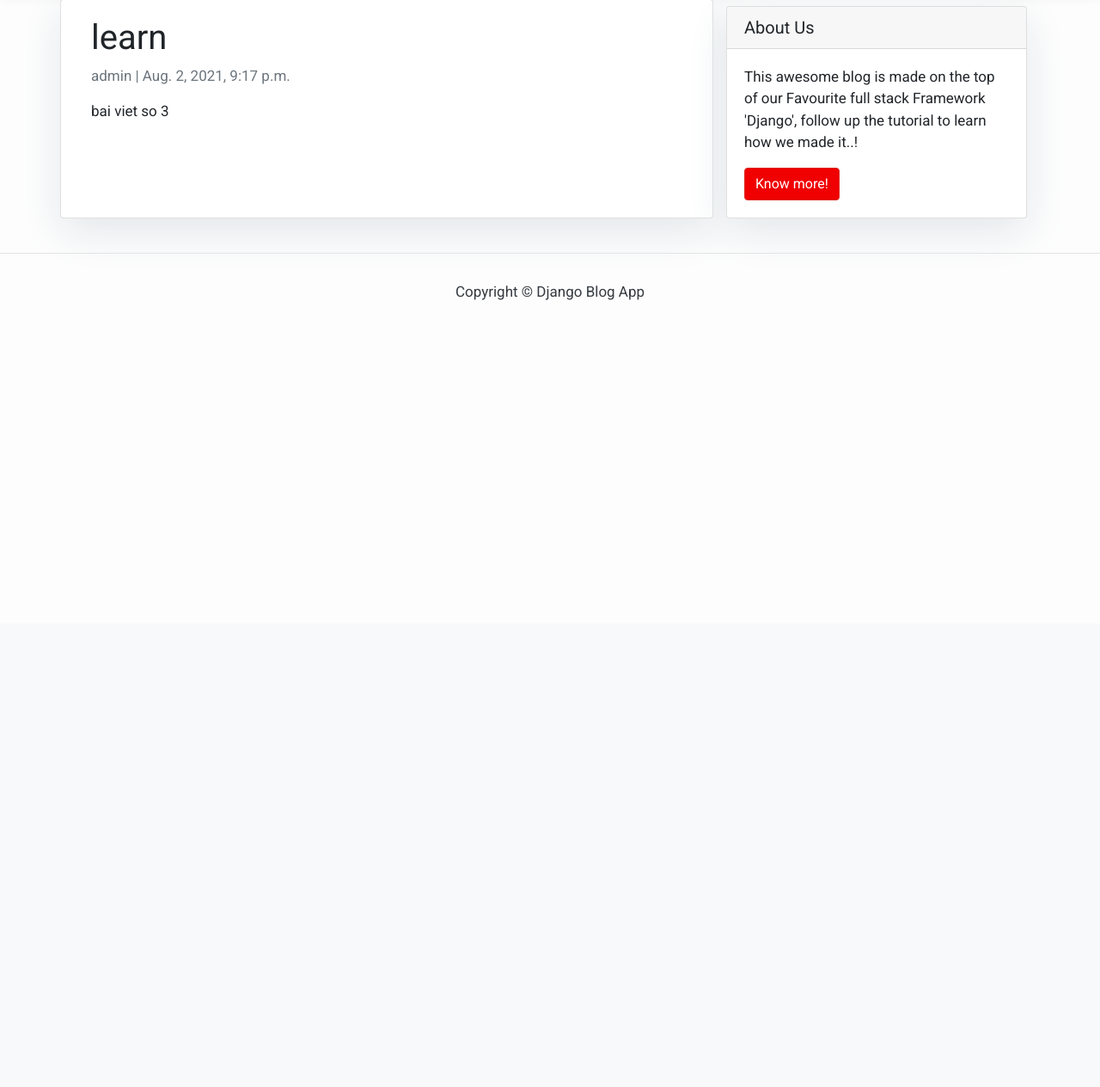
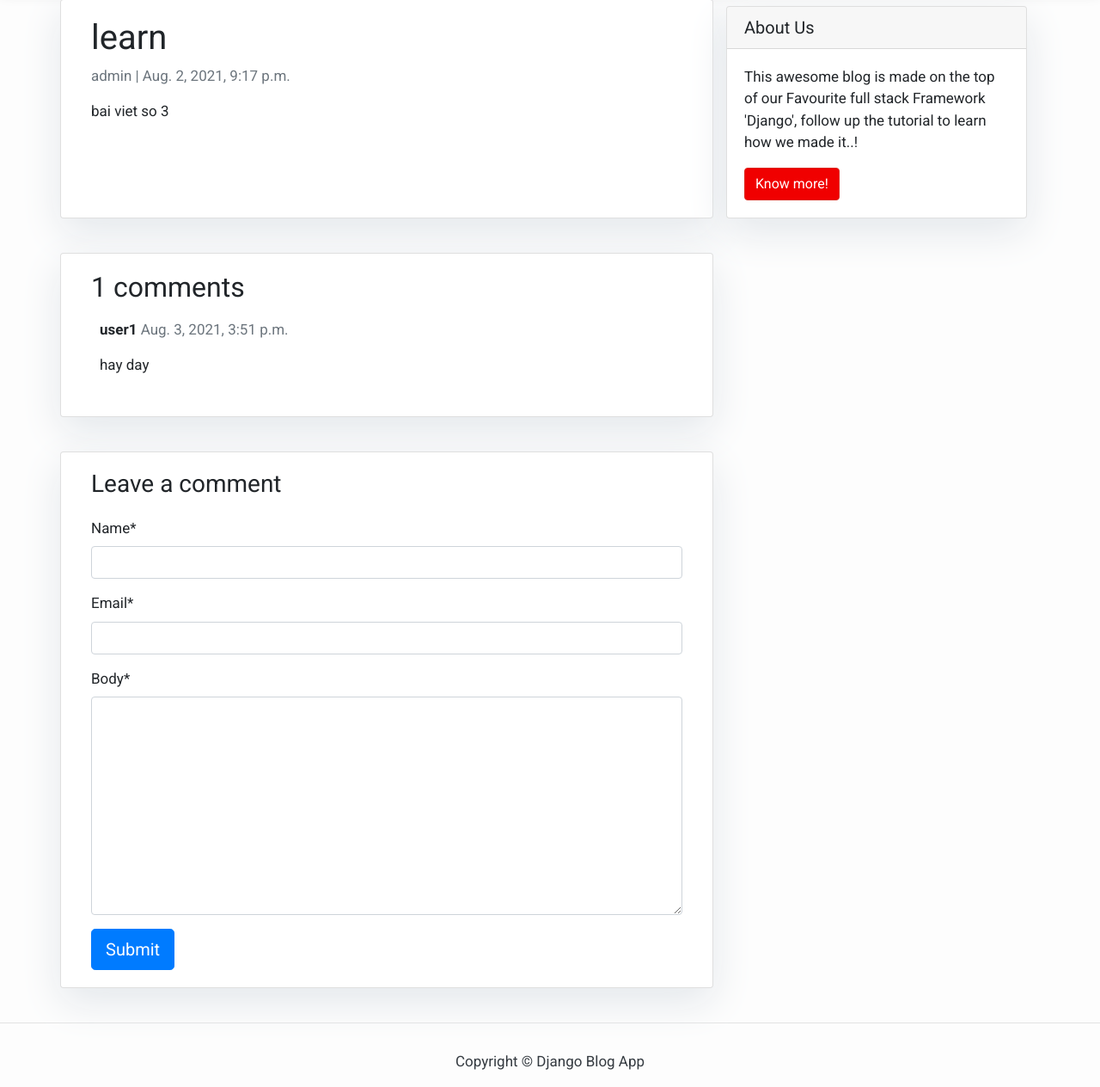
Before and after one commit to dochau0597/blogApp, a Django app: a page that uses templates/post_detail.html in a window 1280 px wide. Shown: the part 75-1339 px from the top of the page at 86% size. Before the commit the page ends 424 px from the top, so only its background shows below. Run offline with Django 3.2, Linux system fonts and the light colour scheme; a user stored in the database is signed in; data comes from the database, SQL or seed files in the repository; both versions use the stored data as it was after the commit; some libraries are stand-ins or nearby versions.

Commit message:
them he thong comment vao trong

```diff
--- /dev/null
+++ b/blog/forms.py
@@ -0,0 +1,7 @@
+from .models import Comment
+from django import forms
+
+class CommentForm(forms.ModelForm):
+    class Meta:
+        model = Comment
+        fields = ('name', 'email', 'body')
--- a/blog/models.py
+++ b/blog/models.py
@@ -21,3 +21,17 @@ class Post(models.Model):
 
     def __str__(self):
         return self.title
+
+class Comment(models.Model):
+    post = models.ForeignKey(Post, on_delete=models.CASCADE, related_name='comments')
+    name = models.CharField(max_length=80)
+    email = models.EmailField()
+    body = models.TextField()
+    created_on = models.DateTimeField(auto_now_add=True)
+    active = models.BooleanField(default=True)
+
+    class Meta:
+        ordering = ['created_on']
+
+    def __str__(self):
+        return 'Comment {} by {}'.format(self.body, self.name)
--- a/blog/urls.py
+++ b/blog/urls.py
@@ -10,6 +10,6 @@ urlpatterns = [
     path('register/', views.RegisterPage.as_view(), name='register'),
 
     path('', views.PostList.as_view(), name='home'),
-    path('<slug:slug>/', views.PostDetail.as_view(), name='post_detail'),
+    path('<slug:slug>/', views.post_detail, name='post_detail'),
 
 ]
--- a/blog/views.py
+++ b/blog/views.py
@@ -1,5 +1,6 @@
-from django.shortcuts import render, redirect
+from django.shortcuts import render, redirect, get_object_or_404
 from django.urls import reverse_lazy
+from django.http import HttpResponse
 
 from django.views.generic.list import ListView
 from django.views.generic.detail import DetailView
@@ -12,8 +13,10 @@ from django.contrib.auth.forms import UserCreationForm
 from django.contrib.auth import login
 
 from .models import Post
+from .forms import CommentForm
 
 # Create your views here.
+
 
 class CustomLoginView(LoginView):
     template_name = 'login.html'
@@ -22,6 +25,7 @@ class CustomLoginView(LoginView):
 
     def get_success_url(self):
         return reverse_lazy('home')
+
 
 class RegisterPage(FormView):
     template_name = 'register.html'
@@ -40,11 +44,38 @@ class RegisterPage(FormView):
             return redirect('home')
         return super(RegisterPage, self).get(*args, **kwargs)
 
+
 class PostList(LoginRequiredMixin, ListView):
     queryset = Post.objects.filter(status=1).order_by('-created_on')
     template_name = 'index.html'
-    paginate_by = 5 # số lượng bài được đăng trên 1 trang nếu nhiều hơn sẽ chuyển sang trang mới
+    paginate_by = 5  # số lượng bài được đăng trên 1 trang nếu nhiều hơn sẽ chuyển sang trang mới
 
-class PostDetail(LoginRequiredMixin, DetailView):
-    model = Post
+# class PostDetail(LoginRequiredMixin, DetailView, slug):
+#     model = Post
+#     template_name = 'post_detail.html'
+#     post = get_object_or_404(Post, slug=slug)
+
+
+def post_detail(request, slug):
     template_name = 'post_detail.html'
+    post = get_object_or_404(Post, slug=slug)
+    comments = post.comments.filter(active=True)
+    new_comment = None
+    # Comment posted
+    if request.method == 'POST':
+        comment_form = CommentForm(data=request.POST)
+        if comment_form.is_valid():
+
+            # Create Comment object but don't save to database yet
+            new_comment = comment_form.save(commit=False)
+            # Assign the current post to the comment
+            new_comment.post = post
+            # Save the comment to the database
+            new_comment.save()
+    else:
+        comment_form = CommentForm()
+
+    return render(request, template_name, {'post': post,
+                                           'comments': comments,
+                                           'new_comment': new_comment,
+                                           'comment_form': comment_form})
--- a/mysite/settings.py
+++ b/mysite/settings.py
@@ -38,6 +38,8 @@ INSTALLED_APPS = [
     'django.contrib.messages',
     'django.contrib.staticfiles',
     'blog',
+    'crispy_forms',
+
 ]
 
 MIDDLEWARE = [
@@ -124,3 +126,4 @@ STATIC_URL = '/static/'
 # https://docs.djangoproject.com/en/3.2/ref/settings/#default-auto-field
 
 DEFAULT_AUTO_FIELD = 'django.db.models.BigAutoField'
+CRISPY_TEMPLATE_PACK = 'bootstrap4'
--- a/templates/post_detail.html
+++ b/templates/post_detail.html
@@ -1,4 +1,5 @@
-{% extends "blog/base.html" %}
+{% extends 'blog/base.html' %}
+{% load crispy_forms_tags %}
 
 {% block content %}
 
@@ -6,13 +7,47 @@
 	<div class="row">
 		<div class="col-md-8 card mb-4  mt-3 left  top">
 			<div class="card-body">
-                <h1>{% block title %} {{ object.title }} {% endblock title %}</h1>
+				<h1>{% block title %} {{ post.title }} {% endblock title %}</h1>
 				<p class=" text-muted">{{ post.author }} | {{ post.created_on }}</p>
-                <p class="card-text ">{{ object.content | safe }}</p>
+				<p class="card-text ">{{ post.content | safe }}</p>
 			</div>
 		</div>
 		{% block sidebar %} {% include 'blog/sidebar.html' %} {% endblock sidebar %}
+
+		<div class="col-md-8 card mb-4  mt-3 ">
+			<div class="card-body">
+				<!-- comments -->
+				<h2>{{ comments.count }} comments</h2>
+
+				{% for comment in comments %}
+				<div class="comments" style="padding: 10px;">
+					<p class="font-weight-bold">
+						{{ comment.name }}
+						<span class=" text-muted font-weight-normal">
+							{{ comment.created_on }}
+						</span>
+					</p>
+					{{ comment.body | linebreaks }}
+				</div>
+				{% endfor %}
 			</div>
 		</div>
-
+		<div class="col-md-8 card mb-4  mt-3 ">
+			<div class="card-body">
+				{% if new_comment %}
+				<div class="alert alert-success" role="alert">
+					Your comment is awaiting moderation
+				</div>
+				{% else %}
+				<h3>Leave a comment</h3>
+				<form method="POST" style="margin-top: 1.3em;">
+					{{ comment_form | crispy }}
+					{% csrf_token %}
+					<button type="submit" class="btn btn-primary  btn-lg">Submit</button>
+				</form>
+				{% endif %}
+			</div>
+		</div>
+	</div>
+</div>
 {% endblock content %}
```
Also changed, not shown: blog/admin.py (+10 -1 lines), blog/migrations/0002_comment.py (added), blog/migrations/0003_alter_comment_active.py (added), db.sqlite3. Lines whose indentation alone changed are shown as unchanged.
